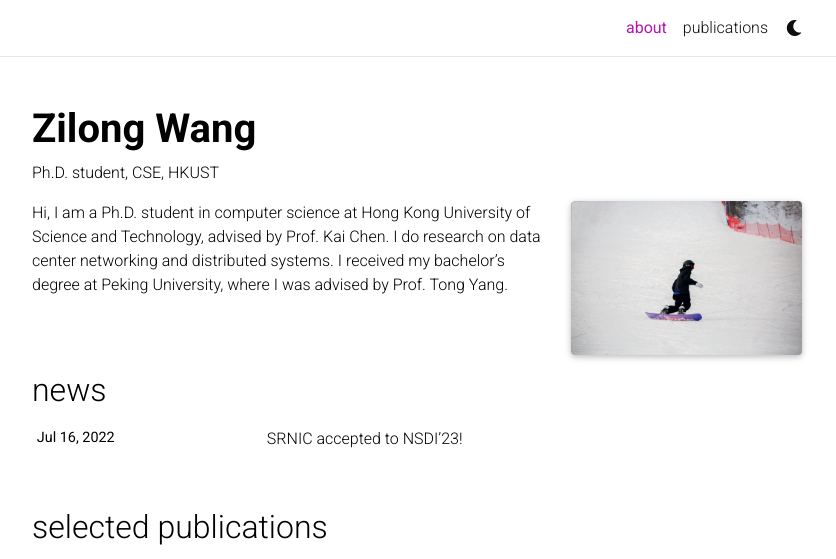
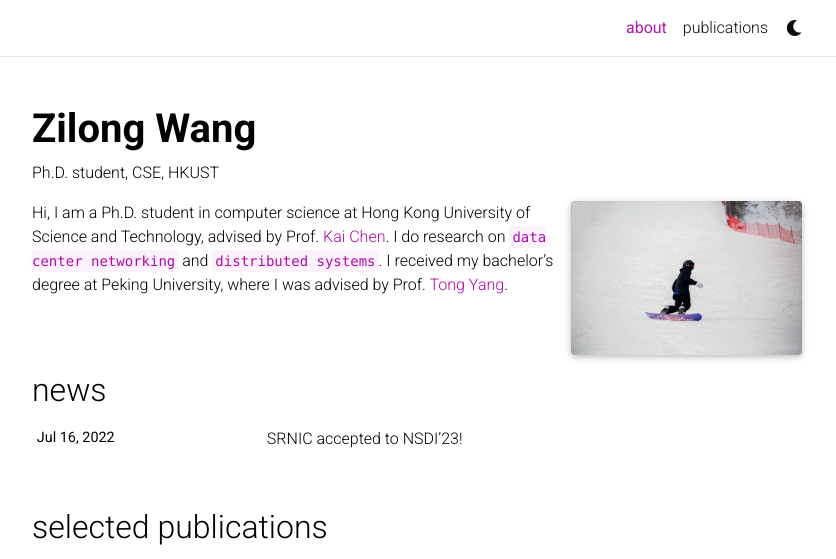
Before and after one commit to Egoinside/Egoinside.github.io, a Jekyll site: the page built from _pages/about.md, in a window 1280 px wide, cut to the strip 0-559 px from the top of the page. Shown: the whole strip, without its empty margins (223-1059 px from the left). Built offline with Jekyll 4.4.1, drawn with Linux system fonts in a browser that asks for light colours; full-size pictures stand in for the smaller copies a plugin makes; comment, search, counter and statistics services are not loaded; a style sheet for code colours, icons or effects is not loaded; part of the change alters nothing that is shown.

```diff
--- a/_pages/about.md
+++ b/_pages/about.md
@@ -22,4 +22,4 @@ Put your address / P.O. box / other info right below your picture. You can also
 
 Link to your social media connections, too. This theme is set up to use [Font Awesome icons](http://fortawesome.github.io/Font-Awesome/) and [Academicons](https://jpswalsh.github.io/academicons/), like the ones below. Add your Facebook, Twitter, LinkedIn, Google Scholar, or just disable all of them. -->
 
-Hi, I am a Ph.D. student in computer science at Hong Kong University of Science and Technology, advised by Prof. Kai Chen. I do research on data center networking and distributed systems. I received my bachelor's degree at Peking University, where I was advised by Prof. Tong Yang.
+Hi, I am a Ph.D. student in computer science at Hong Kong University of Science and Technology, advised by Prof. [Kai Chen](https://cse.hkust.edu.hk/~kaichen/). I do research on `data center networking` and `distributed systems`. I received my bachelor's degree at Peking University, where I was advised by Prof. [Tong Yang](https://yangtonghome.github.io/).
```
